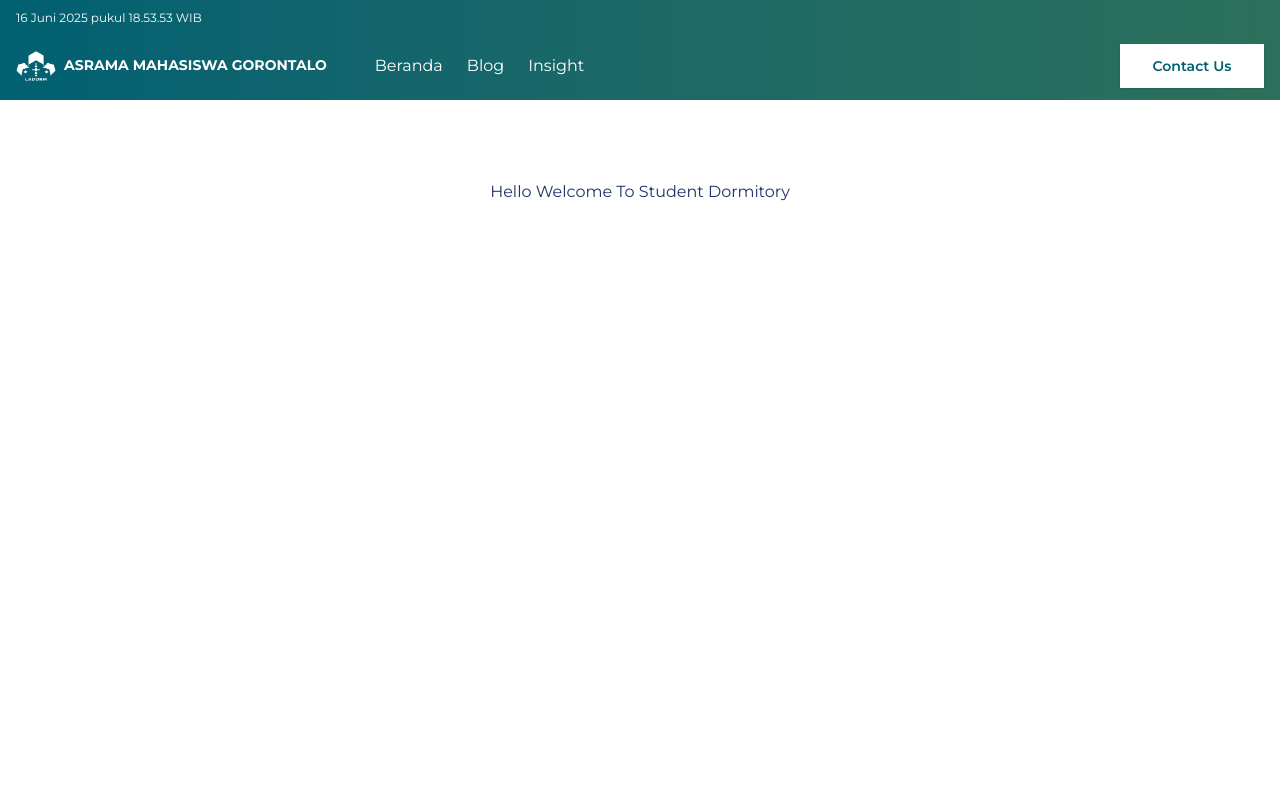
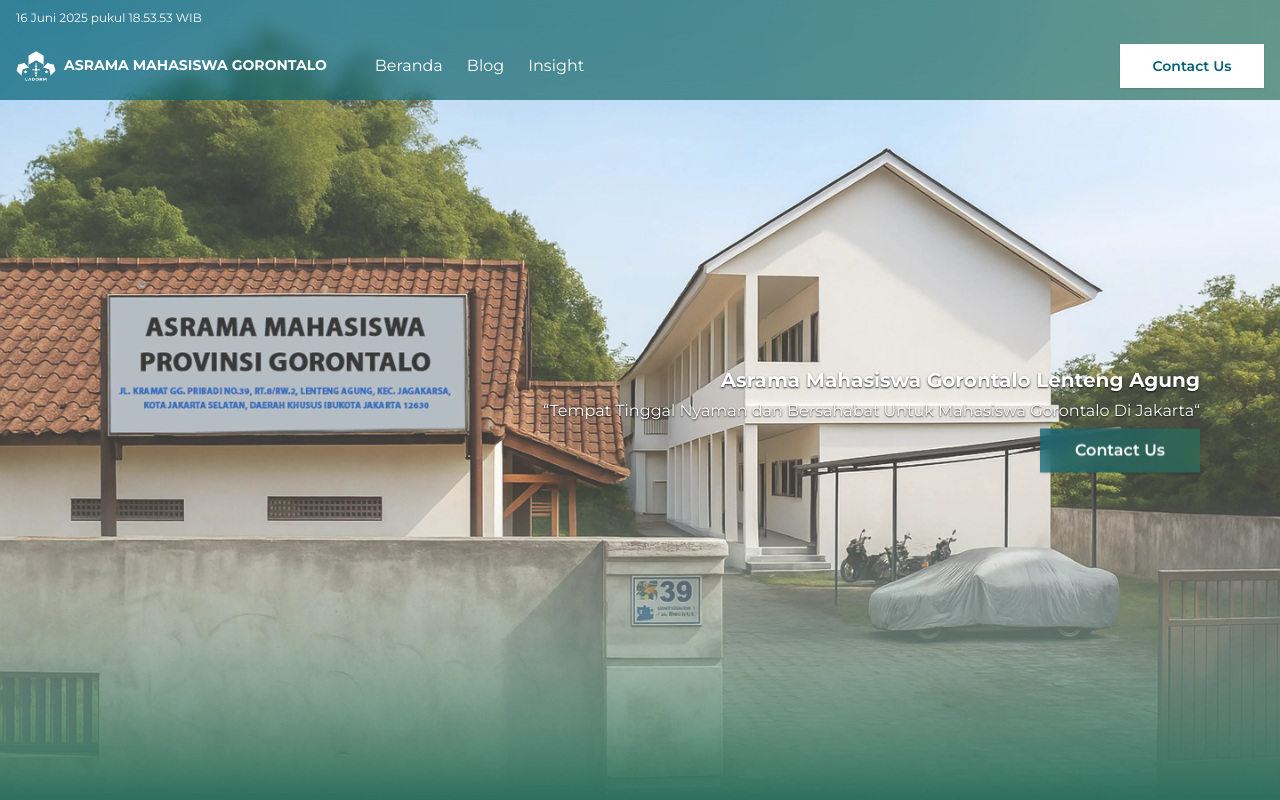
Before and after one commit to renaldimohamad/ladorm, a Next.js app: page / in a window 1280 px wide. Built offline with nearby package versions, Linux system fonts and the light colour scheme.

Commit message:
✨feature: improve background image contrast and responsiveness

```diff
--- a/src/app/page.tsx
+++ b/src/app/page.tsx
@@ -1,10 +1,13 @@
+"use client";
+
+import { WrapContainerHome } from "@/components/Home";
 import { LayoutBlank } from "@/layouts";
 
 export default function Home() {
   return (
     <LayoutBlank>
-      <div className="text-center">
-        <p className="text-[#203368]">Hello Welcome To Student Dormitory</p>
+      <div className="w-full h-100 flex items-center justify-center mt-5 lg:mt-[10vh] z-[999]">
+        <WrapContainerHome />
       </div>
     </LayoutBlank>
   );
--- /dev/null
+++ b/src/components/Home/index.tsx
@@ -0,0 +1,56 @@
+export const WrapContainerHome = () => {
+  return (
+    <div className="w-[90%] h-60 px-4 relative">
+      <div
+        className="
+      absolute top-1/2
+      left-4 lg:left-auto lg:right-4
+      transform -translate-y-1/2
+      flex flex-col
+      items-start lg:items-end
+      gap-2
+      text-left lg:text-right
+            "
+      >
+        <span
+          className="text-white text-base lg:text-[20px] font-bold leading-tight"
+          style={{ textShadow: "0 1px 2px rgba(0, 0, 0, 0.8)" }}
+        >
+          Asrama Mahasiswa Gorontalo Lenteng Agung
+        </span>
+
+        <p
+          className="text-white text-sm lg:text-base leading-tight"
+          style={{ textShadow: "0 1px 2px rgba(0, 0, 0, 0.8)" }}
+        >
+          “Tempat Tinggal Nyaman dan Bersahabat Untuk Mahasiswa Gorontalo Di
+          Jakarta“
+        </p>
+        <div className="relative group w-full max-w-[160px] sm:w-40">
+          <button
+            onClick={(e) => e.preventDefault()}
+            className="flex items-center justify-center w-full
+           bg-gradient-to-r from-[rgba(1,96,114,0.7)] to-[rgba(44,112,91,0.7)]
+           text-white backdrop-blur-sm
+           px-4 py-2 lg:py-[10px]
+           rounded-lg shadow hover:shadow-md
+           transition cursor-not-allowed select-none"
+          >
+            <span className="text-sm sm:text-base font-semibold text-white flex items-center gap-1">
+              Contact Us
+            </span>
+          </button>
+
+          <div className="absolute -top-10 left-1/2 -translate-x-1/2 opacity-0 scale-95 group-hover:opacity-100 group-hover:scale-100 transition-all duration-300 pointer-events-none z-10">
+            <div className="relative bg-gray-900 text-white text-sm px-5 py-3 rounded-lg shadow-xl whitespace-nowrap">
+              <span className="block font-medium tracking-wide">
+                Akan Datang 🚫
+              </span>
+              <div className="absolute left-1/2 -bottom-1.5 -translate-x-1/2 w-3 h-3 bg-gray-900 rotate-45 z-[-1] shadow-md" />
+            </div>
+          </div>
+        </div>
+      </div>
+    </div>
+  );
+};
--- a/src/components/common/Navbar/index.tsx
+++ b/src/components/common/Navbar/index.tsx
@@ -13,8 +13,17 @@ const Navbar = () => {
 
   const toggleMobileMenu = () => setMobileMenuOpen(!mobileMenuOpen);
 
+  const [tooltip, setTooltip] = useState<
+    "blog" | "insight" | "contact us" | null
+  >(null);
+
+  const showTooltip = (key: "blog" | "insight" | "contact us") => {
+    setTooltip(key);
+    setTimeout(() => setTooltip(null), 2000);
+  };
+
   return (
-    <header className="sticky top-0 z-[999] bg-gradient-to-r from-[#016072] to-[#2C705B] text-white">
+    <header className="sticky top-0 z-[999] bg-gradient-to-r from-[rgba(1,96,114,0.7)] to-[rgba(44,112,91,0.7)] text-white backdrop-blur-sm">
       <div className="h-8 w-full flex items-center px-4">
         <span className="text-lg text-white">
           <CurrentTime />
@@ -31,16 +40,41 @@ const Navbar = () => {
           <div className="leading-tight text-sm">
             <h5 className="font-bold uppercase">Asrama Mahasiswa Gorontalo</h5>
           </div>
-          <nav className="hidden sm:flex gap-6 ml-10">
+          <nav className="hidden sm:flex gap-6 ml-10 items-center">
             <Link href="/" className="link-underline">
               Beranda
             </Link>
-            <Link href="/blog" className="link-underline">
-              Blog
-            </Link>
-            <Link href="/insight" className="link-underline">
-              Insight
-            </Link>
+            <div className="relative group">
+              <button
+                onClick={(e) => e.preventDefault()}
+                className="text-white link-underline cursor-not-allowed select-none"
+              >
+                Blog
+              </button>
+
+              <div className="absolute -top-10 left-1/2 -translate-x-1/2 opacity-0 scale-95 group-hover:opacity-100 group-hover:scale-100 transition-all duration-300 pointer-events-none z-10">
+                <div className="relative bg-gray-900 text-white text-xs px-4 py-2 rounded-lg shadow-lg whitespace-nowrap">
+                  Akan Datang 🚫
+                  <div className="absolute left-1/2 -bottom-1.5 -translate-x-1/2 w-3 h-3 bg-gray-900 rotate-45 z-[-1] shadow" />
+                </div>
+              </div>
+            </div>
+
+            <div className="relative group">
+              <button
+                onClick={(e) => e.preventDefault()}
+                className="text-white link-underline cursor-not-allowed select-none"
+              >
+                Insight
+              </button>
+
+              <div className="absolute -top-10 left-1/2 -translate-x-1/2 opacity-0 scale-95 group-hover:opacity-100 group-hover:scale-100 transition-all duration-300 pointer-events-none z-10">
+                <div className="relative bg-gray-900 text-white text-xs px-4 py-2 rounded-lg shadow-lg whitespace-nowrap">
+                  Akan Datang 🚫
+                  <div className="absolute left-1/2 -bottom-1.5 -translate-x-1/2 w-3 h-3 bg-gray-900 rotate-45 z-[-1] shadow" />
+                </div>
+              </div>
+            </div>
           </nav>
         </div>
 
@@ -51,12 +85,25 @@ const Navbar = () => {
           {mobileMenuOpen ? <HiX /> : <HiOutlineMenu />}
         </button>
 
-        <div className="relative hidden sm:block">
-          <button className="flex items-center justify-center w-36 bg-white text-black px-4 py-3 rounded-lg shadow hover:shadow-md transition cursor-pointer">
-            <span className="text-sm font-semibold text-[#016072]">
+        <div className="relative hidden sm:block group w-36">
+          <button
+            onClick={(e) => e.preventDefault()}
+            className="flex items-center justify-center w-full bg-white text-black px-4 py-3 rounded-lg shadow hover:shadow-md transition cursor-not-allowed select-none"
+          >
+            <span className="text-sm font-semibold text-[#016072] flex items-center gap-1">
               Contact Us
             </span>
           </button>
+
+          <div className="absolute -top-10 left-1/2 -translate-x-1/2 opacity-0 scale-95 group-hover:opacity-100 group-hover:scale-100 transition-all duration-300 pointer-events-none z-10">
+            <div className="relative bg-gray-900 text-white text-sm px-5 py-3 rounded-lg shadow-xl whitespace-nowrap">
+              <span className="block font-medium tracking-wide">
+                Akan Datang 🚫
+              </span>
+
+              <div className="absolute left-1/2 -bottom-1.5 -translate-x-1/2 w-3 h-3 bg-gray-900 rotate-45 z-[-1] shadow-md" />
+            </div>
+          </div>
         </div>
       </div>
 
@@ -67,32 +114,76 @@ const Navbar = () => {
             initial="hidden"
             animate="show"
             exit="exit"
-            className="sm:hidden px-4 pb-4 space-y-3 bg-gradient-to-r from-[#016072] to-[#2C705B] text-white"
+            className="sm:hidden px-4 pb-4 space-y-3 text-white relative"
           >
+            {/* Beranda */}
             <motion.div variants={itemVariants}>
               <Link href="/" className="block hover:link-underline">
                 Beranda
               </Link>
             </motion.div>
 
-            <motion.div variants={itemVariants}>
-              <Link href="/blog" className="block hover:link-underline">
+            <motion.div variants={itemVariants} className="relative">
+              <button
+                onClick={() => showTooltip("blog")}
+                className="block w-full text-left hover:underline text-white"
+              >
                 Blog
-              </Link>
+              </button>
+              {tooltip === "blog" && (
+                <motion.div
+                  initial={{ opacity: 0, y: -4 }}
+                  animate={{ opacity: 1, y: 0 }}
+                  exit={{ opacity: 0, y: -4 }}
+                  transition={{ duration: 0.2 }}
+                  className="absolute left-1/2 -translate-x-1/2 mt-1 bg-black text-white text-xs px-3 py-1 rounded shadow z-10"
+                >
+                  Akan datang 🚫
+                </motion.div>
+              )}
+            </motion.div>
+
+            <motion.div variants={itemVariants} className="relative">
+              <button
+                onClick={() => showTooltip("insight")}
+                className="block w-full text-left hover:underline text-white"
+              >
+                Insight
+              </button>
+              {tooltip === "insight" && (
+                <motion.div
+                  initial={{ opacity: 0, y: -4 }}
+                  animate={{ opacity: 1, y: 0 }}
+                  exit={{ opacity: 0, y: -4 }}
+                  transition={{ duration: 0.2 }}
+                  className="absolute left-1/2 -translate-x-1/2 mt-1 bg-black text-white text-xs px-3 py-1 rounded shadow z-10"
+                >
+                  Akan datang 🚫
+                </motion.div>
+              )}
             </motion.div>
 
             <motion.div variants={itemVariants}>
-              <Link href="/insight" className="block hover:link-underline">
-                Insight
-              </Link>
-            </motion.div>
-
-            <motion.div variants={itemVariants}>
-              <button className="flex items-center justify-center w-36 bg-white text-black px-3 py-2 rounded-lg shadow hover:shadow-md transition cursor-pointer">
+              <button
+                onClick={() => showTooltip("contact us")}
+                className="flex items-center justify-center w-36 bg-white text-black px-3 py-2 rounded-lg shadow hover:shadow-md transition cursor-not-allowed"
+              >
                 <span className="text-sm font-semibold text-[#2C705B]">
                   Contact Us
                 </span>
               </button>
+
+              {tooltip === "contact us" && (
+                <motion.div
+                  initial={{ opacity: 0, y: -4 }}
+                  animate={{ opacity: 1, y: 0 }}
+                  exit={{ opacity: 0, y: -4 }}
+                  transition={{ duration: 0.2 }}
+                  className="absolute left-1/2 -translate-x-1/2 mt-1 bg-black text-white text-xs px-3 py-1 rounded shadow z-10"
+                >
+                  Akan datang 🚫
+                </motion.div>
+              )}
             </motion.div>
           </motion.div>
         )}
--- a/src/layouts/LayoutBlank/LayoutBlank.tsx
+++ b/src/layouts/LayoutBlank/LayoutBlank.tsx
@@ -1,11 +1,28 @@
 import Navbar from "@/components/common/Navbar";
 import "@/styles/globals.css";
 import { montserrat } from "@/styles/font";
+
 const LayoutBlank = ({ children }: { children: React.ReactNode }) => {
   return (
-    <div className={`${montserrat.className} min-h-screen bg-[#FFFFFF]`}>
+    <div
+      className={`
+        ${montserrat.className}
+        min-h-screen
+        bg-[url('/images/asrama_profile_img.webp')]
+        bg-cover
+        bg-center
+      `}
+      // className={`
+      //   ${montserrat.className}
+      //   min-h-screen
+      //   bg-[url('/images/asrama_profile_img.webp')]
+      //   bg-[position:12%_center]    // mobile → geser fokus ke kanan sedikit
+      //   sm:bg-center                // sm dan ke atas → reset ke tengah
+      //   bg-cover
+      // `}
+    >
       <Navbar />
-      <main className="flex items-center justify-center h-full mt-10 lg:mt-20">
+      <main className="flex items-center justify-center h-full mt-10 lg:mt-10">
         {children}
       </main>
     </div>
```
Also changed, not shown: src/components/Home/index.css (added).
